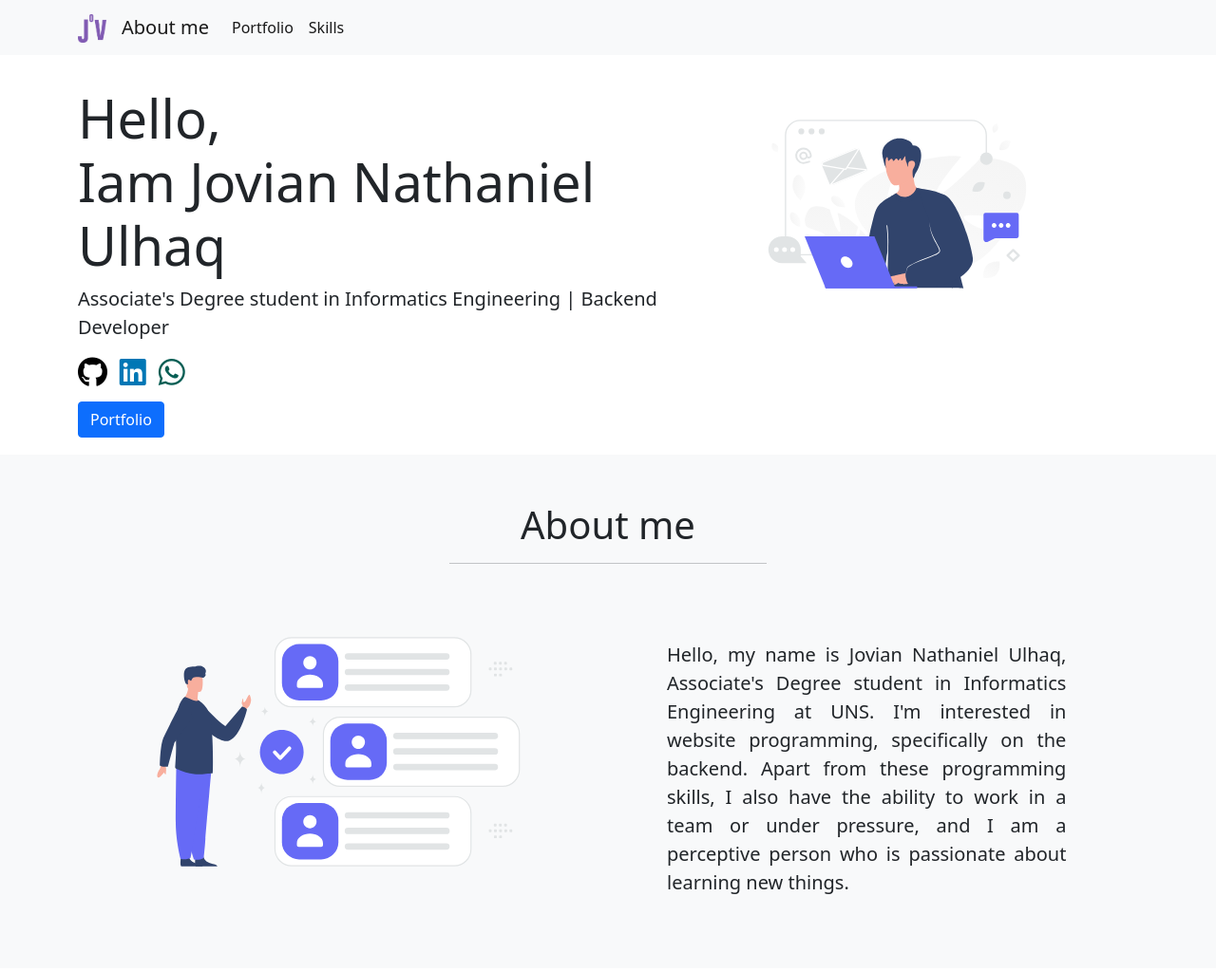
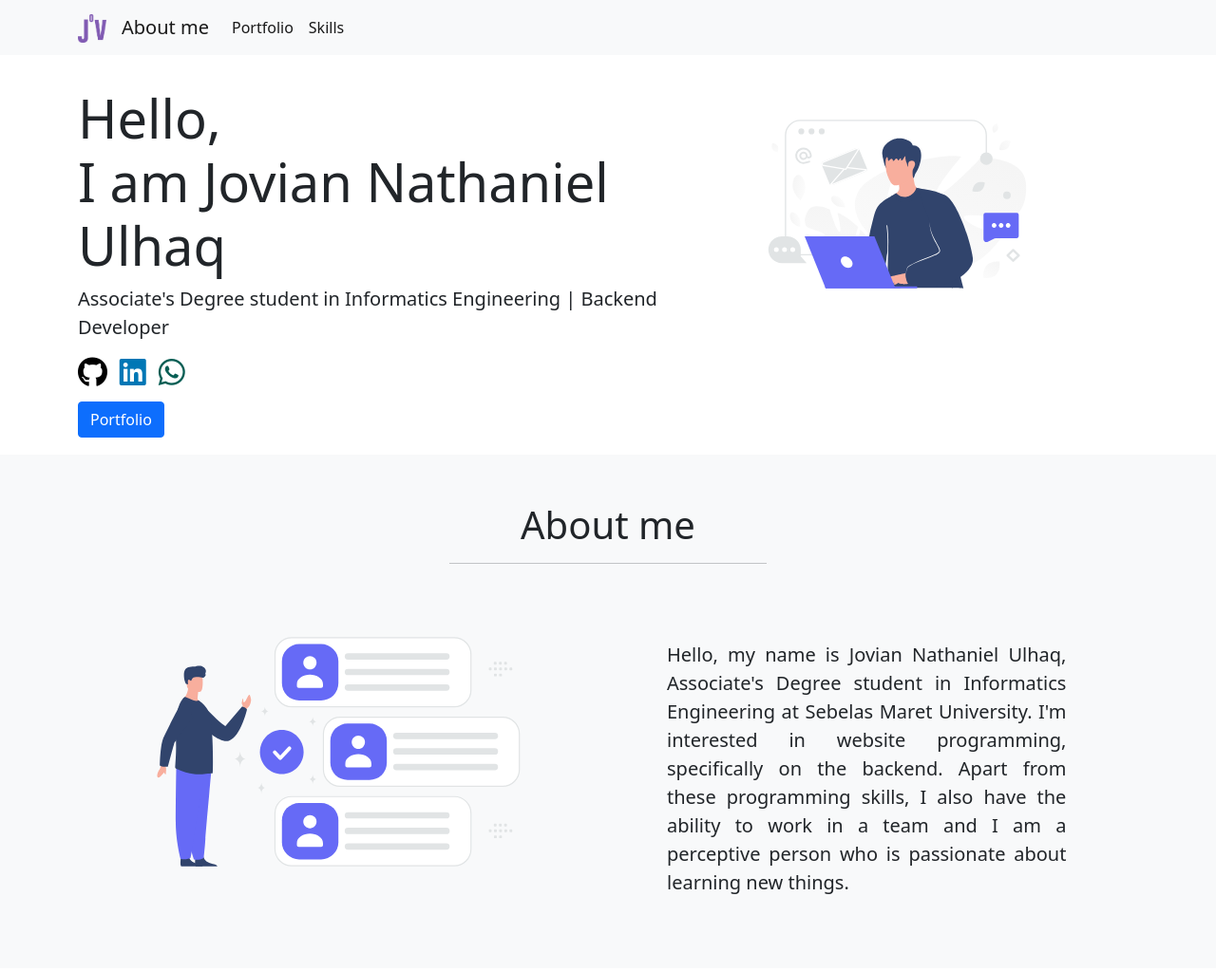
Before and after one commit to JonathanUlhaq/JonathanUlhaq.github.io, a plain HTML site: page index.html in a window 1280 px wide. Shown: the top 1023 px of the page at 95% size. Drawn offline with nearby package versions, Linux system fonts and the light colour scheme.

Commit message:
Revisi 3

```diff
--- a/index.html
+++ b/index.html
@@ -71,7 +71,7 @@
             <div  class="container">
                 <div class="row">
                     <div id="kiri" class="col-sm-7">
-                        <h1 class="display-4">Hello,<br> Iam Jovian Nathaniel Ulhaq</h1>
+                        <h1 class="display-4">Hello,<br> I am Jovian Nathaniel Ulhaq</h1>
                         <p class="lead">Associate's Degree student in Informatics Engineering  | Backend Developer</p>
                         <div style="margin-bottom: 2%;" class="d-flex flex-row">
                          <a href="https://github.com/JonathanUlhaq"><i id="git" class="fab fa-github fa-2x"></i></a>
@@ -106,9 +106,9 @@
            <div class="col-lg-6">
          <div class="tulisan">
           <p class="lead">Hello, my name is Jovian Nathaniel Ulhaq,
-            Associate's Degree student in Informatics Engineering at UNS.
+            Associate's Degree student in Informatics Engineering at Sebelas Maret University.
             I'm interested in website programming, specifically on the backend. Apart from these programming skills,
-            I also have the ability to work in a team or under pressure, and I am a perceptive person who
+            I also have the ability to work in a team and I am a perceptive person who
             is passionate about learning new things.
           </p>
          </div>
@@ -177,7 +177,7 @@
     <div id="php" class="progress-bar" role="progressbar" aria-valuenow="30" aria-valuemin="0" aria-valuemax="100"><a id="php1"   href ="#">PHP 40%</a> </div>
     <div id="css" class="progress-bar" role="progressbar" aria-valuenow="30" aria-valuemin="0" aria-valuemax="100"><a id="css1"   href ="#">CSS 25%</a> </div>
     <div id="html" class="progress-bar" role="progressbar" aria-valuenow="30" aria-valuemin="0" aria-valuemax="100"><a id="html1"   href ="#">HTML 30%</a></div>
-    <div id="javascript" class="progress-bar " role="progressbar"  aria-valuenow="20" aria-valuemin="0" aria-valuemax="100"><a id="js1"   href ="#">JavaScript 5%</a></div>
+    <div id="javascript" class="progress-bar " role="progressbar"  aria-valuenow="20" aria-valuemin="0" aria-valuemax="100"><a id="js1"   href ="#">JS 5%</a></div>
   </div>
 
   <div style="margin-top: 3%; margin-bottom: 5%;" class="row ">
```
